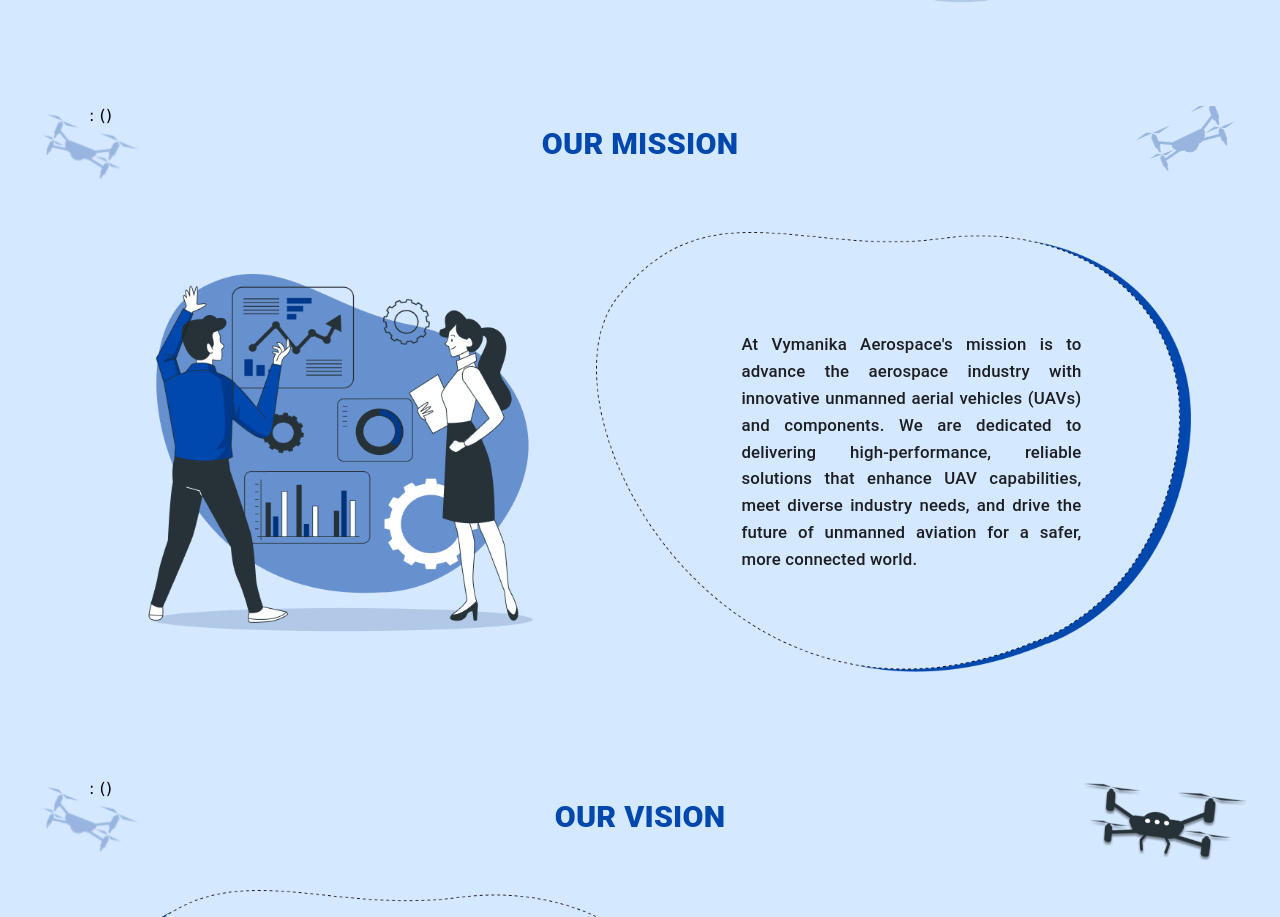
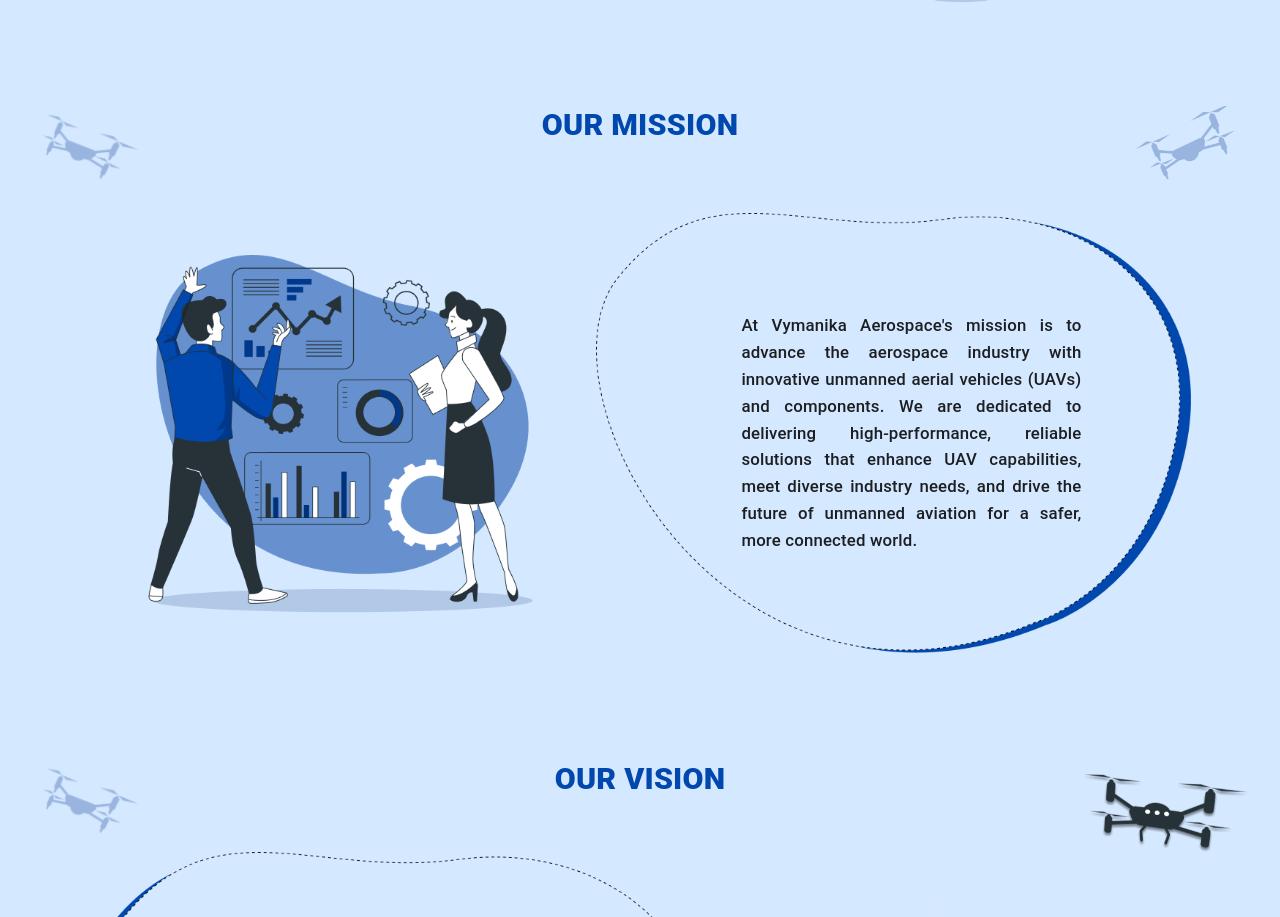
Before and after one commit to ParamJadvani/Vymanika_Aerospace, a React (Vite) app: page /aboutus in a window 1280 px wide. Shown: the part 975-1892 px from the top of the page. Built offline with nearby package versions, Linux system fonts and the light colour scheme.

Commit message:
solve error again

```diff
--- a/src/components/Vision_Section.jsx
+++ b/src/components/Vision_Section.jsx
@@ -1,5 +1,3 @@
-// Import necessary MUI components and hooks
-// import React from "react";
 import { Box, Typography, Container } from "@mui/material";
 import { useTheme } from "@mui/material/styles";
 import "/src/css/vision_section.css";
@@ -20,6 +18,17 @@
   const theme = useTheme();
   return (
     <Box sx={{ width: "100%", overflowX: "hidden", marginY: 10 }}>
+      {/* Inject the keyframes animation into the document */}
+      <style>
+        {`
+          @keyframes float {
+            0% { transform: translateY(0px); }
+            50% { transform: translateY(-10px); }
+            100% { transform: translateY(0px); }
+          }
+        `}
+      </style>
+
       <Container
         sx={{
           maxWidth: {
@@ -31,7 +40,7 @@
           },
         }}
       >
-        {bigDroneImage && (
+        {bigDroneImage ? (
           <Box
             component="img"
             src={bigDrone}
@@ -50,15 +59,9 @@
               },
               top: { xs: "-1%", sm: "1%", md: "0%", lg: "1%", xl: "2%" },
               animation: "float 3s ease-in-out infinite",
-              "@keyframes float": {
-                "0%": { transform: "translateY(0px)" },
-                "50%": { transform: "translateY(-10px)" },
-                "100%": { transform: "translateY(0px)" },
-              },
             }}
           />
-        )}
-        : (
+        ) : (
           <Box
             component="img"
             src={smallDrone3}
@@ -70,14 +73,10 @@
               left: { xs: "-0%", sm: "-5%", md: "-5%", lg: "-3%", xl: "-1%" },
               top: { xs: "3%", sm: "0%" },
               animation: "float 3s ease-in-out infinite",
-            "@keyframes float": {
-              "0%": { transform: "translateY(0px)" },
-              "50%": { transform: "translateY(-10px)" },
-              "100%": { transform: "translateY(0px)" },
-            },
             }}
           />
-        )
+        )}
+
         {smallDroneImage ? (
           <Box
             component="img"
@@ -90,11 +89,6 @@
               right: { xs: "-0%", sm: "-5%", md: "-5%", lg: "-3%", xl: "-1%" },
               top: { xs: "3%", sm: "0%" },
               animation: "float 4s ease-in-out infinite",
-              "@keyframes float": {
-                "0%": { transform: "translateY(0px)" },
-                "50%": { transform: "translateY(-8px)" },
-                "100%": { transform: "translateY(0px)" },
-              },
             }}
           />
         ) : (
@@ -109,14 +103,10 @@
               right: { xs: "-0%", sm: "-5%", md: "-5%", lg: "-3%", xl: "-1%" },
               top: { xs: "-1%", sm: "1%", md: "0%", lg: "1%", xl: "2%" },
               animation: "float 4s ease-in-out infinite",
-              "@keyframes float": {
-                "0%": { transform: "translateY(0px)" },
-                "50%": { transform: "translateY(-8px)" },
-                "100%": { transform: "translateY(0px)" },
-              },
             }}
           />
         )}
+
         <Box
           sx={{
             display: "flex",
```
Lines whose indentation alone changed are shown as unchanged.
